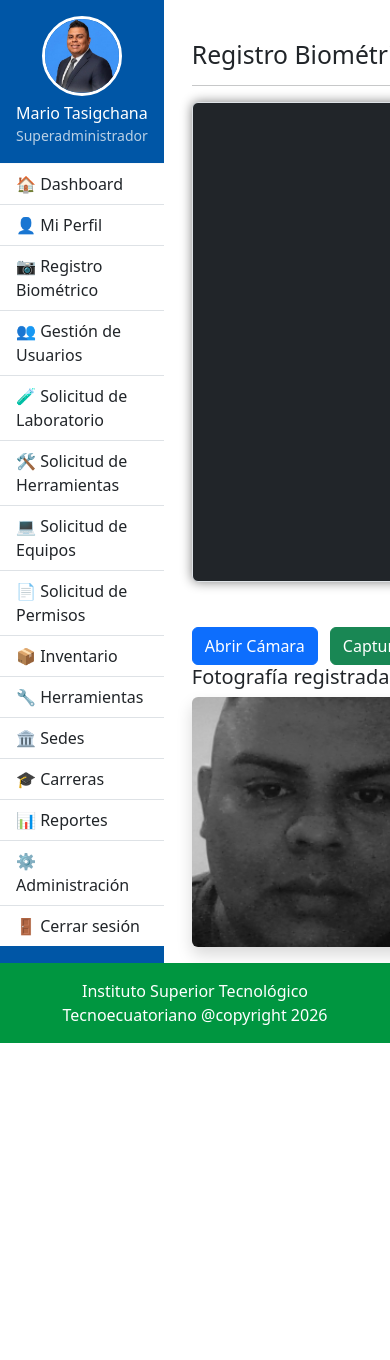
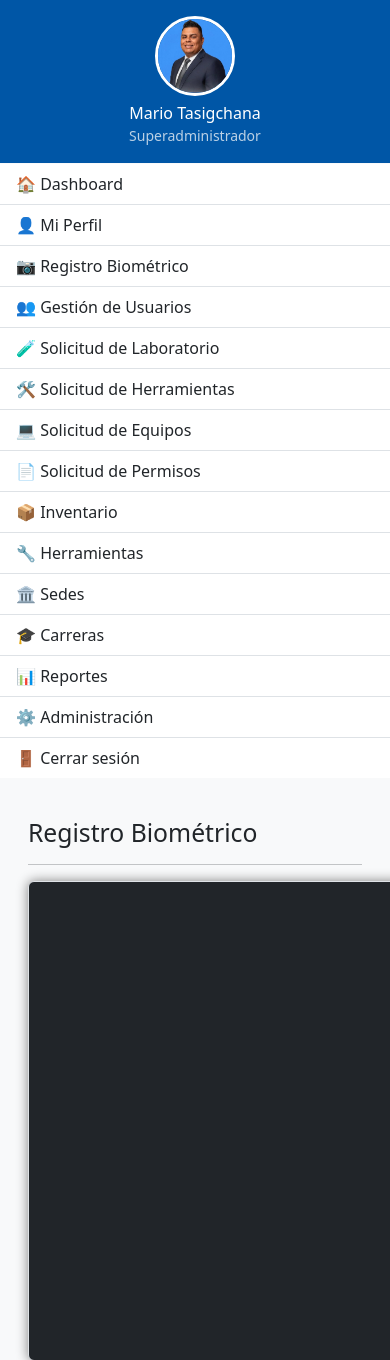
Before and after one commit to mtasigchana-eva2/EVA2, a Django app: page /biometria/ in a window 390 px wide; the page is wider, and only the part inside the window is pictured. Shown: the part 108-1468 px from the top of that part. Before the commit the page ends 1151 px from the top of that part, so only its background shows below. Run offline with Django 5.2, Linux system fonts and the light colour scheme; a user stored in the database is signed in; data comes from the database, SQL or seed files in the repository.

Commit message:
Ajuste responsivo para pantallas moviles en base y sidebar

```diff
--- a/templates/base/base.html
+++ b/templates/base/base.html
@@ -8,8 +8,22 @@
 
     <link rel="stylesheet" href="{% static 'css/estilos.css' %}">
     <link href="https://cdn.jsdelivr.net/npm/bootstrap@5.3.2/dist/css/bootstrap.min.css" rel="stylesheet">
+
+    <style>
+        /* Ajuste de maquetacion fluida para pantallas pequeñas */
+        @media (max-width: 767.98px) {
+            .contenedor {
+                flex-direction: column !important;
+            }
+            main {
+                width: 100% !important;
+                padding: 0.75rem !important;
+                overflow-x: hidden;
+            }
+        }
+    </style>
 </head>
-<body>
+<body class="bg-light">
 
     {% if request.user.is_authenticated %}
         {% include 'base/header.html' %}
@@ -25,7 +39,7 @@
 
         {% include 'base/footer.html' %}
     {% else %}
-        <main>
+        <main class="w-100 min-vh-100 d-flex flex-column justify-content-center align-items-center p-2">
             {% block contenido_publico %}
             {% endblock %}
         </main>
--- a/templates/base/sidebar.html
+++ b/templates/base/sidebar.html
@@ -3,7 +3,20 @@
 
 {% if request.user.is_authenticated %}
 
-<aside style="width:280px; background:#0056A6; color:white; min-height:85vh;">
+<aside class="sidebar-responsive" style="background:#0056A6; color:white;">
+
+    <style>
+        .sidebar-responsive {
+            width: 280px;
+            min-height: 85vh;
+        }
+        @media (max-width: 767.98px) {
+            .sidebar-responsive {
+                width: 100% !important;
+                min-height: auto !important;
+            }
+        }
+    </style>
 
     <!-- FOTO Y DATOS DEL USUARIO -->
     <div class="p-3 text-center border-bottom border-light">
```
